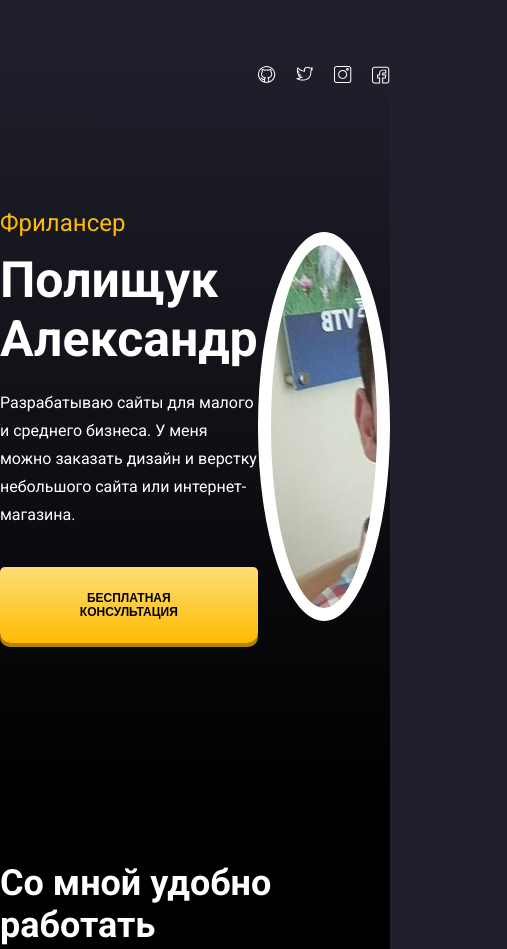
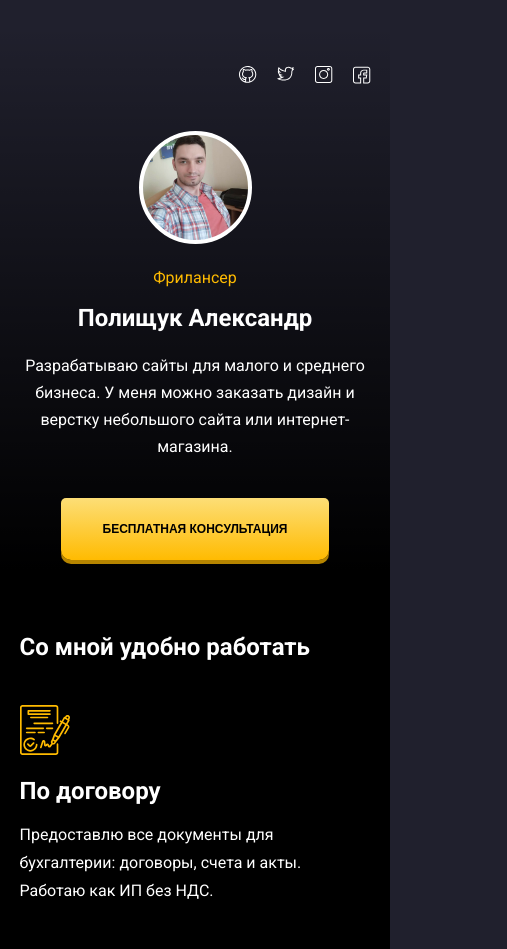
Before and after one commit to polischukweb/Portfolio, a plain HTML site: page index.html in a window 390 px wide. Shown: the top 949 px of the page, 507 px wide, since content can reach past the window. Drawn offline with Linux system fonts and the light colour scheme.

Commit message:
Responsiv

```diff
--- a/css/style.css
+++ b/css/style.css
@@ -10,6 +10,7 @@ body{
 .conteiner{
     max-width: 945px;
     margin: auto;
+    width: 90%;
 }
 .section{
     padding-top: 64px;
@@ -295,3 +296,105 @@ body{
     display: inline-block;
     margin-top: 70px;
 }
+
+/* Responsive */
+@media (max-width:1100px){
+    .header__content-avatar{
+        width: 300px;
+        height: 300px;
+        border-width: 10px;
+    }
+}
+@media (max-width:894px){
+    .header__content{
+        flex-direction: column;
+    }
+    .header__content-avatar{
+        order: 0;
+        width: 300px;
+        height: 300px;
+        border-width: 10px;
+        margin-bottom: 50px;
+    }
+    .header__content-text{
+        order: 1;
+        text-align: center;
+    }
+    .header__top{
+        margin-bottom: 27px;
+    }
+    .features__block-item{
+        flex-basis: 40%;
+    }
+    .projects__slide{
+        flex-direction: column;
+    }
+    .projects__slide-img{
+        margin-bottom: 46px;
+    }
+    .contacts{
+        flex-direction: column;
+        align-items: flex-start;
+    }
+    .contacts__form{
+        margin-bottom: 40px;
+        margin-top: 40px;
+
+    }
+}
+
+@media (max-width:564px){
+    .header__content-subtitle{
+        font-size: 16px;
+        line-height: 27px;
+    }
+    .header__content-avatar{
+        width: 113px;
+        height: 113px;
+        border-width: 4px;
+        background-size: cover;
+        background-position: center top;
+        margin-bottom: 20px;
+    }
+    .header__content-title{
+        font-size: 24px;
+        line-height: 27px;
+    }
+    .header{
+        padding-bottom: 10px;
+    }
+    .section-title{
+        font-size: 24px;
+        line-height: 27px;
+    }
+    .header__content-description{
+        font-size: 16px;
+        line-height: 27px;
+    }
+    .features__block-item{
+        flex-basis: 100%;}
+    .features{
+        padding-bottom: 0;
+    }
+    .projects{
+        padding-top: 0;
+        padding-bottom: 0;
+    }
+    .footer{
+        padding-top: 44px;
+    }
+    .projjects__subtitle{
+        font-size: 24px;
+        line-height: 27px;
+    }
+    .projjects__paragraf{
+        font-size: 16px;
+        line-height: 27px;
+    }
+    .section-title{
+        margin-bottom: 44px;
+    }
+    .contacts__text-data-phone-number{
+        margin-right: 0;
+    }
+}
```
